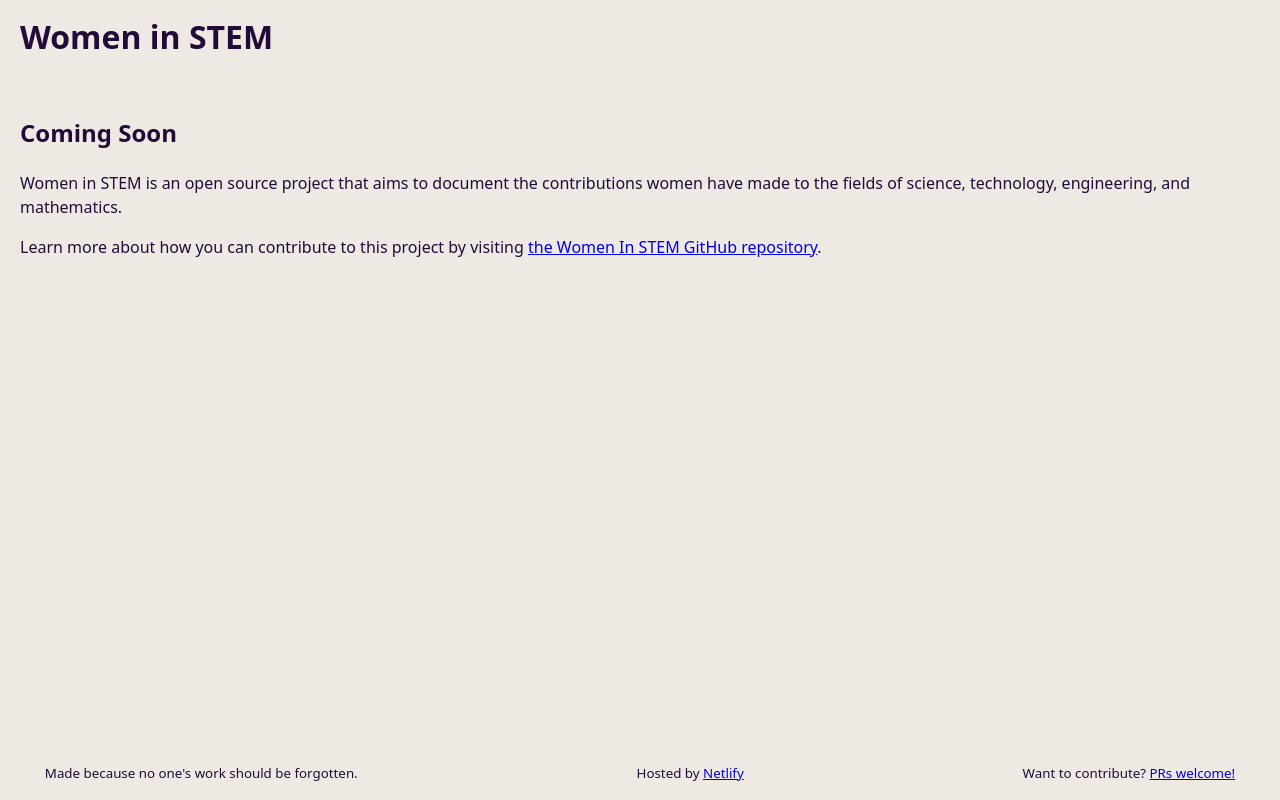
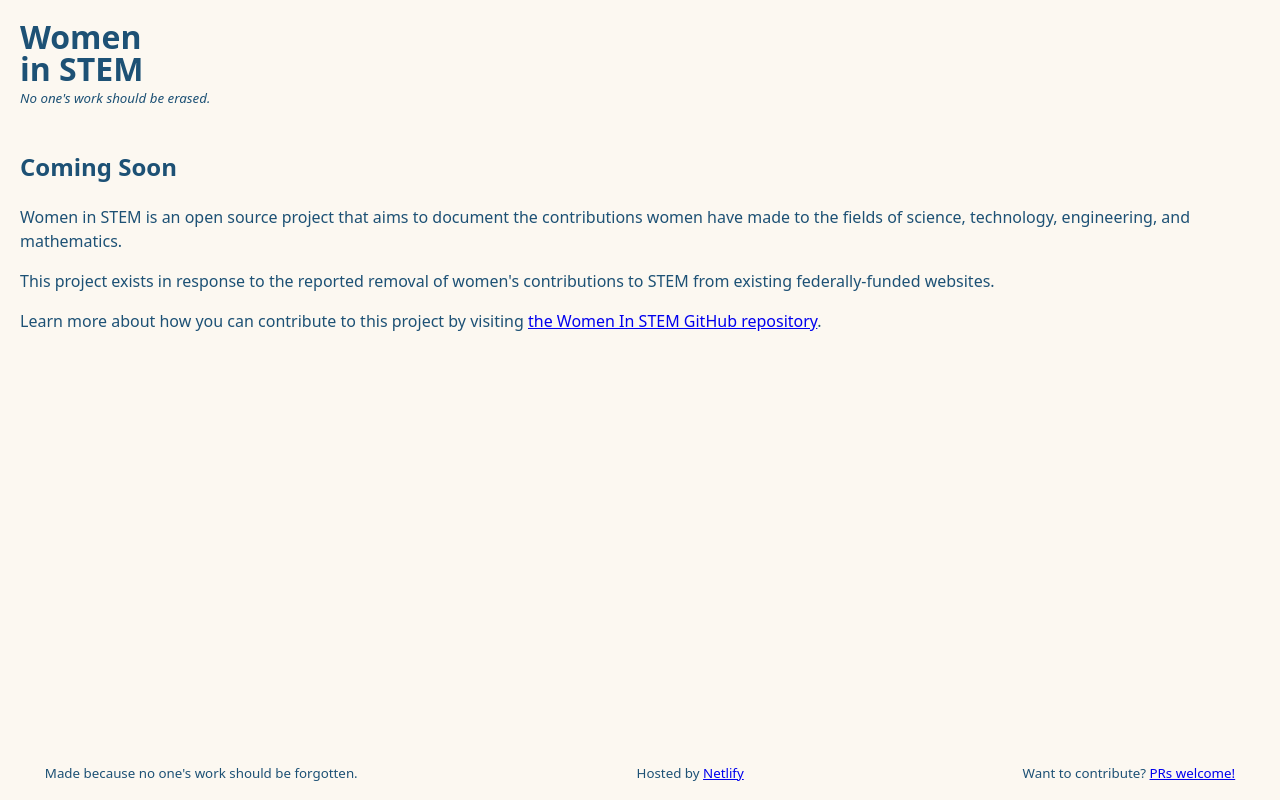
Before and after one commit to MelSumner/womeninstem, a plain HTML site: page index.html in a window 1280 px wide. Drawn offline with Linux system fonts and the light colour scheme.

Commit message:
styles, content

```diff
--- a/index.html
+++ b/index.html
@@ -18,11 +18,13 @@
 </head>
 <body>
   <header>
-    <h1>Women in STEM</h1>
+    <h1>Women<br/>in STEM</h1>
+    <p><small>No one's work should be erased.</small></p>
   </header>
   <main id="main">
     <h2>Coming Soon</h2>
     <p>Women in STEM is an open source project that aims to document the contributions women have made to the fields of science, technology, engineering, and mathematics.</p>
+    <p>This project exists in response to the reported removal of women's contributions to STEM from existing federally-funded websites.</p>
     <p>Learn more about how you can contribute to this project by visiting <a href="https://github.com/MelSumner/womeninstem">the Women In STEM GitHub repository</a>.</p>
   </main>
   <footer>
--- a/public/style.css
+++ b/public/style.css
@@ -1,9 +1,8 @@
 :root {
   --font-heading: system-ui, serif;
   --font-body: system-ui, sans-serif;
-  --color-primary: #220b38;
-  --color-on-primary: #AD8DC8;
-  --color-complementary: #efe9e4;
+  --color-primary: #1d5175;
+  --color-complementary: #fcf8f1;
 }
 
 *, *::after, *::before { box-sizing: border-box; }
@@ -26,7 +25,13 @@ header, footer {
 header {
 	h1 {
 		line-height: 1;
+    margin-bottom: 0;
 	}
+  p {
+    margin: 0;
+    padding: 0;
+    font-style: italic;
+  }
 }
 
 main {
```
